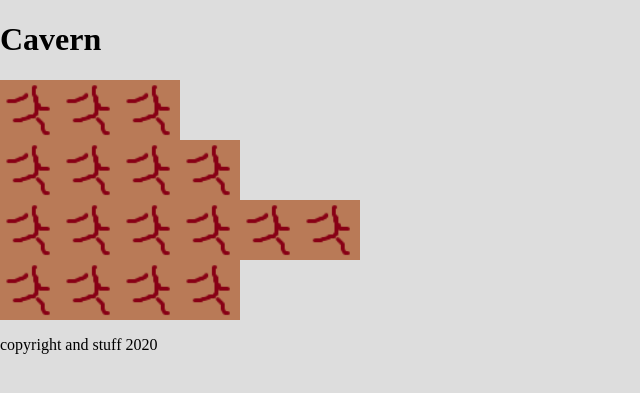
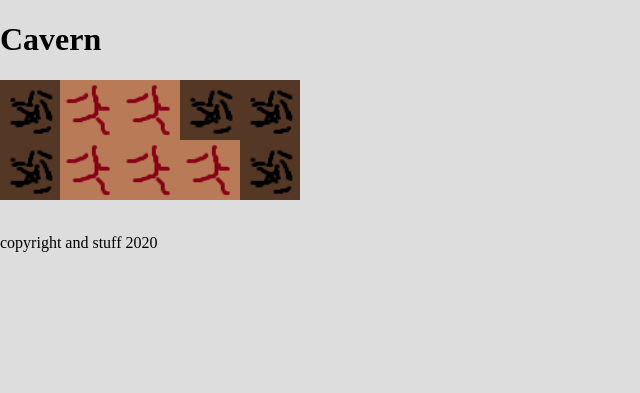
Before and after one commit to LeoKnox/cavern_game, a Flask app: page /cavern in a window 1280 px wide. Shown: the part 46-439 px from the top of the page, without its empty margins (0-640 px from the left). Run offline with Flask 2, Linux system fonts and the light colour scheme.

Commit message:
Add files via upload

```diff
--- a/application/routes.py
+++ b/application/routes.py
@@ -8,5 +8,9 @@ def index():
 
 @app.route("/cavern")
 def cavern():
-    x = [1,0,0]
-    return render_template("cavern.html", nav_cavern="active")
+    x = [0,1,1,0]
+    cavern_map = [
+        [0,1,1,0,0],
+        [0,1,1,1,0]
+    ]
+    return render_template("cavern.html", map=cavern_map, nav_cavern="active")
--- a/application/templates/cavern.html
+++ b/application/templates/cavern.html
@@ -3,25 +3,15 @@
 {% block content %}
     <h1>Cavern</h1>
     <div class="cavern_map">
-    <img class="floor" src="{{url_for('static', filename = '/images/floor.png') }}">
-    <img class="floor" src="{{url_for('static', filename = '/images/floor.png') }}">
-    <img class="floor" src="{{url_for('static', filename = '/images/floor.png') }}">
-    <br style="clear:both" />
-    <img class="floor" src="{{url_for('static', filename = '/images/floor.png') }}">
-    <img class="floor" src="{{url_for('static', filename = '/images/floor.png') }}">
-    <img class="floor" src="{{url_for('static', filename = '/images/floor.png') }}">
-    <img class="floor" src="{{url_for('static', filename = '/images/floor.png') }}">
-    <br style="clear:both" />
-    <img class="floor" src="{{url_for('static', filename = '/images/floor.png') }}">
-    <img class="floor" src="{{url_for('static', filename = '/images/floor.png') }}">
-    <img class="floor" src="{{url_for('static', filename = '/images/floor.png') }}">
-    <img class="floor" src="{{url_for('static', filename = '/images/floor.png') }}">
-    <img class="floor" src="{{url_for('static', filename = '/images/floor.png') }}">
-    <img class="floor" src="{{url_for('static', filename = '/images/floor.png') }}">
-    <br style="clear:both" />
-    <img class="floor" src="{{url_for('static', filename = '/images/floor.png') }}">
-    <img class="floor" src="{{url_for('static', filename = '/images/floor.png') }}">
-    <img class="floor" src="{{url_for('static', filename = '/images/floor.png') }}">
-    <img class="floor" src="{{url_for('static', filename = '/images/floor.png') }}">
+        {% for row in map %}
+            {% for cell in row %}
+                {% if cell == 1 %}
+                    <img class="floor" src="{{url_for('static', filename = '/images/floor.png') }}">
+                {% else %}
+                    <img class="floor" src="{{url_for('static', filename = '/images/wall.png') }}">
+                {% endif %}
+            {% endfor %}
+            <br style="clear:both" />
+        {% endfor %}
     <br style="clear:both" />
 {% endblock %}
```
Also changed, not shown: application/static/images/wall.png (added).
